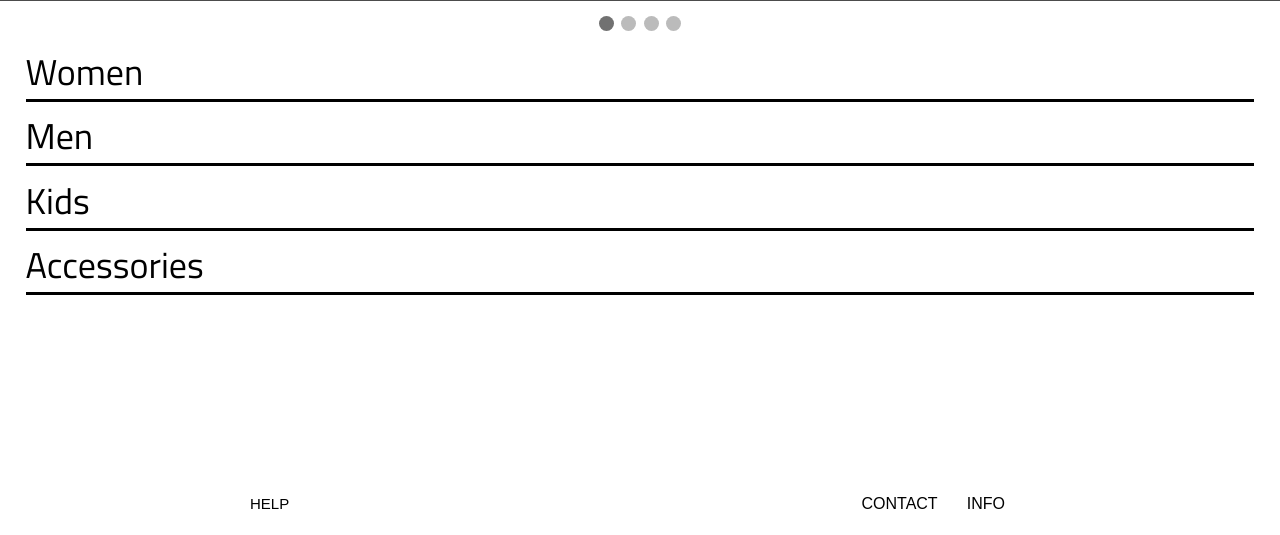
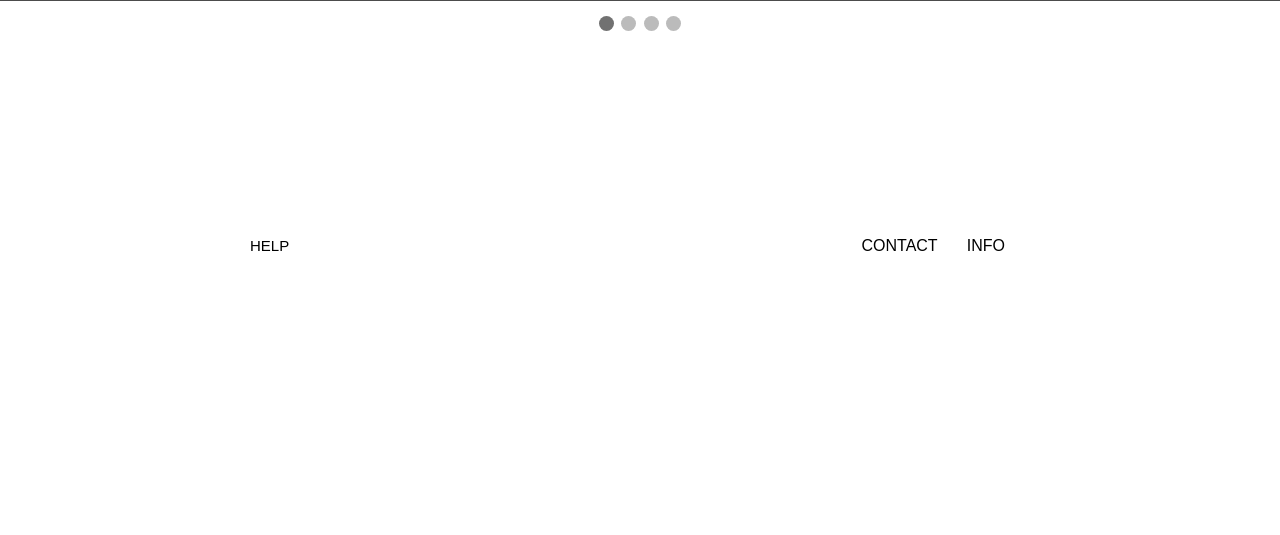
Before and after one commit to kfang00/merit-winter-project, a Flask app: page /home in a window 1280 px wide. Shown: the part 589-1124 px from the top of the page. After the commit the page ends 840 px from the top, so only its background shows below. Run offline with Flask 2, Linux system fonts and the light colour scheme.

Commit message:
added an folder for images in static, update about.html, homepage & their html

```diff
--- /dev/null
+++ b/static/about.css
@@ -0,0 +1,38 @@
+@import url("https://fonts.googleapis.com/css?family=Playfair Display");
+.about-h1{
+    font-size: 3em;
+    margin: 0 0 1% 1.5%;
+}
+.about-content{
+    margin: 0 3% 2%;
+}
+.about-h2{
+    font-size: 1.5em;
+    margin-bottom: 2%;
+}
+#UNreality-Fashion{
+    width: 100%;
+}
+.products{
+    display: flex;
+    justify-content: space-between;
+    font-family: 'Playfair Display', sans-serif;
+}
+#about-paragraph{
+    margin-top: 0.25%;
+    margin-left: 2.5%;
+    font-size: 2em;
+}
+.category{
+    padding: 0.5% 5%;
+    font-size: 2.25em;
+    margin: 0 1.5%;
+    color: #3EB489;
+    background-color: white;
+    font-family: 'Playfair Display', sans-serif;
+}
+.category:hover{
+    transition: 1s;
+    background-color: #3EB489;
+    color: white;
+}
--- a/static/base.css
+++ b/static/base.css
@@ -70,6 +70,7 @@ button,input{
     border-radius: 20px;
 	font-size: 30px;
 	background-color: #D9D9D9;
+	user-select: none;
 }
 #scrollButton:hover{
 	background-color: #B3B3B3;
--- a/static/homepage.css
+++ b/static/homepage.css
@@ -2,6 +2,10 @@
 @import url("https://fonts.googleapis.com/css?family=Playfair Display");
 *{
     box-sizing: border-box;
+}
+.home-h1{
+    font-size: 3em;
+    margin: 0 0 2% 1.5%;
 }
 .slideShow{
     position: relative;
@@ -85,6 +89,9 @@ img{
     border-radius: 3px;
     font-family: 'Quicksand', 'Titillium Web', sans-serif;
 }
+.modalBtn:hover{
+    background-color: #008060;
+}
 .modal{
     display: none;
     position: fixed;
@@ -110,10 +117,20 @@ img{
     text-align: center;
     font-family: 'Playfair Display', 'Titillium Web', sans-serif;
 }
-#modal-paragraph{
+.modal-paragraph{
     font-size: .75em;
     margin: 2% 15%;
     text-align: center;
+}
+.modal-paragraph span{
+    font-weight: bolder;
+    text-shadow: 1px 1px black;
+}
+.modal-paragraph span:hover{
+    transition: 1s;
+    color: white;
+    text-shadow: 2px 1px #003629;
+    border-bottom: 1px solid;
 }
 #email-label, #email-input, .button{
     margin: 0 22.5%;
@@ -140,14 +157,10 @@ img{
     font-size: 50px;
     font-weight: bold;
     margin-right: 1%;
+    user-select: none;
 }
 .close:hover, .close:focus{
     color: black;
     text-decoration: none;
     cursor: pointer;
 }
-.category{
-    font-size: 2.25em;
-    margin: 0.5% 2%;
-    border-bottom-style: solid;
-}
--- a/templates/home.html
+++ b/templates/home.html
@@ -1,7 +1,7 @@
 {% extends 'index.html' %}
 
 {% block header %}
-    <h1 class = "home-h1" style="font-size: 3em; margin: 0 0 2% 1.5%;">{% block title %}Home Page{% endblock %}</h1>
+    <h1 class = "home-h1">{% block title %}Home Page{% endblock %}</h1>
 {% endblock %}
 
 {% block content %}
@@ -10,10 +10,11 @@
     <div class="modal-content">
         <span class="close" onclick="closeModal()">&times;</span>
         <h1 id="modal-heading">Sign up for subscription to receive the 10% off coupon</h1>
-        <p id="modal-paragraph">* By submitting this form, you agree to receive recurring automated promotional and personalized marketing email (ex. new arrivals & cart reminders). Consent is not a condition of any purchase.</p>
+        <p class="modal-paragraph">* By submitting this form, you agree to receive recurring automated promotional and personalized marketing email (ex. new arrivals & cart reminders). Consent is not a condition of any purchase.</p>
         <form action="/subscribe" method="post" style="display: flex; justify-content: center; flex-direction: column;">
             <label for = "email" id="email-label">Email</label>
-            <input id="email-input" type = "text" name = "email" placeholder="userName@example.com" required>
+            <input id="email-input" type = "email" name = "email" placeholder="userName@example.com" required>
+            <p class="modal-paragraph" style="margin-bottom: 0%;">Already an member? <span onclick="jumpToSection('/login')">Login here!</span></p>
             <br><button class="button" id="signUpBtn">Sign me up for 10% off!</button><br>
             <button class="button" id="cancelBtn" onclick="closeModal()">No, thanks!</button>
         </form>
@@ -61,20 +62,6 @@
     <span class="dot" onclick="jumpToSlide(3)"></span>
     <span class="dot" onclick="jumpToSlide(4)"></span>
 </div>
-<div class="products">
-    <div class="category" id="women">
-        Women
-    </div>
-    <div class="category" id="men">
-        Men
-    </div>
-    <div class="category" id="kids">
-        Kids
-    </div>
-    <div class="category" id="accessories">
-        Accessories
-    </div>
-</div>
 <script>
     var slideIndex = 1;
     setTimeout(showSlides(slideIndex), 2000);
@@ -100,9 +87,6 @@
         slides[slideIndex-1].style.display = "block";
         dots[slideIndex-1].className += " active";
     }
-    function jumpToSection(section){
-        document.getElementById(section).scrollIntoView({behavior: 'smooth'});
-    }
     function display(){
         let modal = document.getElementById("modal");
         modal.style.display = "block";
--- a/templates/index.html
+++ b/templates/index.html
@@ -11,6 +11,7 @@
 	<link rel="stylesheet" type="text/css" href="static/login-signup.css"/>
 	<link rel="stylesheet" type="text/css" href="static/homepage.css"/>
 	<link rel="stylesheet" type="text/css" href="static/product.css"/>
+	<link rel="stylesheet" type="text/css" href="static/about.css"/>
 </head>
 
 <body>
```
Also changed, not shown: templates/about.html (+18 -2 lines), static/images/UNreality.png (added), 2 other files.
